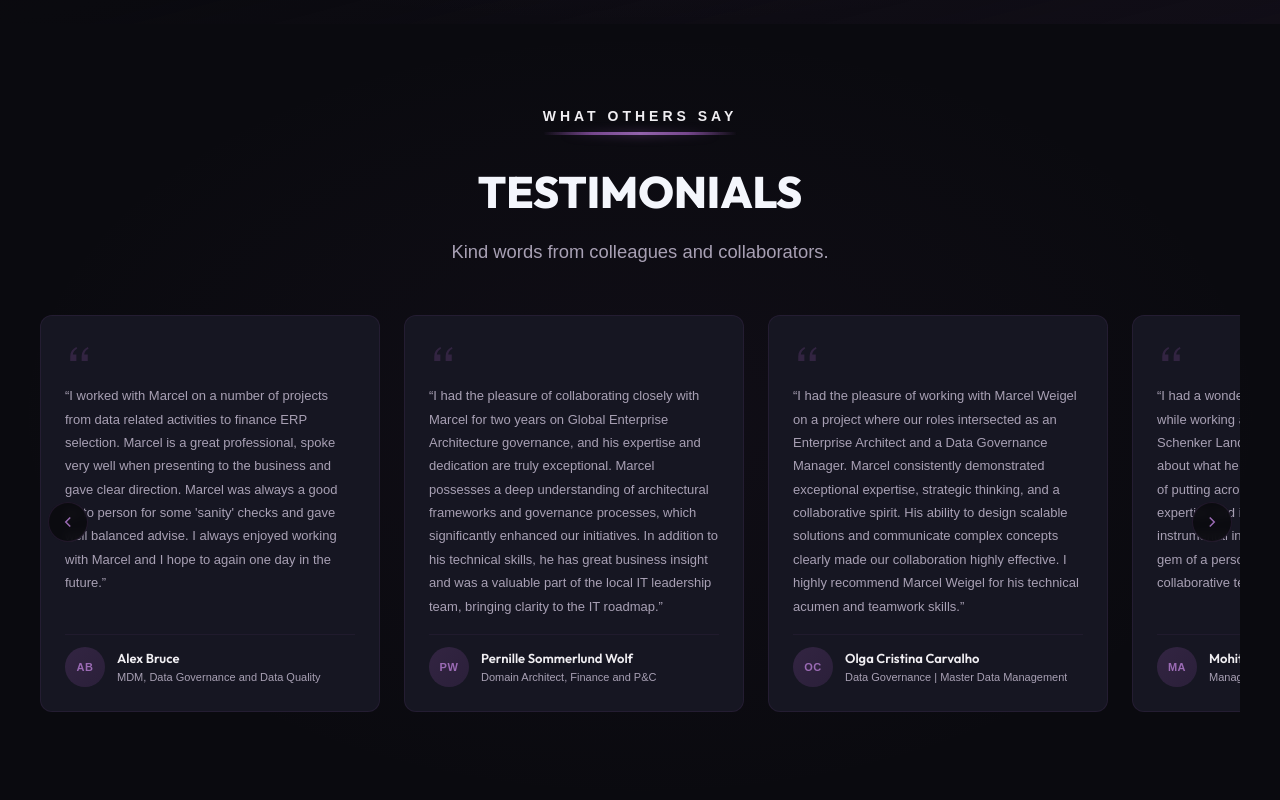
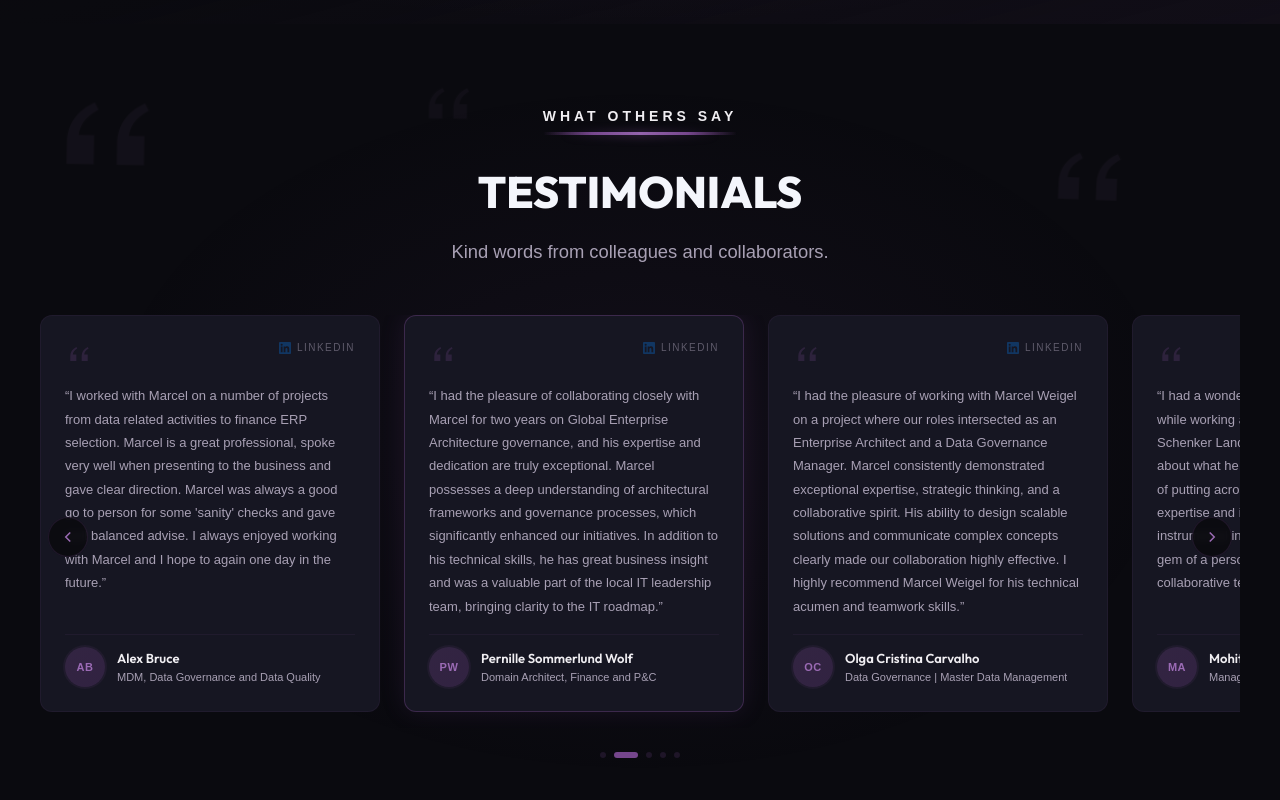
Before and after one commit to MW919/marcel-weigel-website, a Next.js app: page / in a window 1280 px wide. Shown: the part 2780-3580 px from the top of the page. Built offline with nearby package versions, Linux system fonts and the light colour scheme; no server answers; a web font is replaced by a local one.

Commit message:
Add files via upload

```diff
--- a/components/Testimonials.js
+++ b/components/Testimonials.js
@@ -35,25 +35,103 @@ const testimonials = [
   }
 ];
 
-function QuoteIcon({ className }) {
+// Floating quote marks background
+function FloatingQuotes() {
+  const marks = [
+    { x: '8%', y: '15%', size: 120, delay: 0, duration: 18 },
+    { x: '85%', y: '20%', size: 90, delay: 3, duration: 22 },
+    { x: '50%', y: '70%', size: 100, delay: 6, duration: 20 },
+    { x: '20%', y: '75%', size: 70, delay: 9, duration: 16 },
+    { x: '75%', y: '60%', size: 80, delay: 2, duration: 24 },
+    { x: '35%', y: '10%', size: 60, delay: 5, duration: 19 },
+  ];
+
   return (
-    <svg width="28" height="28" viewBox="0 0 32 32" fill="none" className={className}>
-      <path d="M6 18.5C6 13.8 8.4 10.2 13 8L14 9.8C10.2 12 9.2 14.4 9 16.5H13V24H6V18.5ZM19 18.5C19 13.8 21.4 10.2 26 8L27 9.8C23.2 12 22.2 14.4 22 16.5H26V24H19V18.5Z" fill="currentColor" />
-    </svg>
+    <div className="absolute inset-0 overflow-hidden pointer-events-none">
+      {marks.map((m, i) => (
+        <svg
+          key={i}
+          width={m.size}
+          height={m.size}
+          viewBox="0 0 32 32"
+          fill="none"
+          className="absolute"
+          style={{
+            left: m.x,
+            top: m.y,
+            opacity: 0.04,
+            animation: `floatQuote ${m.duration}s ease-in-out ${m.delay}s infinite`,
+            transform: 'translate(-50%, -50%)',
+          }}
+        >
+          <path
+            d="M6 18.5C6 13.8 8.4 10.2 13 8L14 9.8C10.2 12 9.2 14.4 9 16.5H13V24H6V18.5ZM19 18.5C19 13.8 21.4 10.2 26 8L27 9.8C23.2 12 22.2 14.4 22 16.5H26V24H19V18.5Z"
+            fill="#9b6bb5"
+          />
+        </svg>
+      ))}
+    </div>
+  );
+}
+
+// LinkedIn mini icon
+function LinkedInBadge() {
+  return (
+    <div className="flex items-center gap-1.5 text-[10px] tracking-[1.5px] uppercase text-brand-muted/50">
+      <svg width="12" height="12" viewBox="0 0 24 24" fill="currentColor" className="text-[#0A66C2]/40">
+        <path d="M20.447 20.452h-3.554v-5.569c0-1.328-.027-3.037-1.852-3.037-1.853 0-2.136 1.445-2.136 2.939v5.667H9.351V9h3.414v1.561h.046c.477-.9 1.637-1.85 3.37-1.85 3.601 0 4.267 2.37 4.267 5.455v6.286zM5.337 7.433a2.062 2.062 0 0 1-2.063-2.065 2.064 2.064 0 1 1 2.063 2.065zm1.782 13.019H3.555V9h3.564v11.452zM22.225 0H1.771C.792 0 0 .774 0 1.729v20.542C0 23.227.792 24 1.771 24h20.451C23.2 24 24 23.227 24 22.271V1.729C24 .774 23.2 0 22.222 0h.003z"/>
+      </svg>
+      <span>LinkedIn</span>
+    </div>
   );
 }
 
 export default function Testimonials() {
   const scrollRef = useRef(null);
+  const sectionRef = useRef(null);
   const [canScrollLeft, setCanScrollLeft] = useState(false);
   const [canScrollRight, setCanScrollRight] = useState(true);
+  const [visible, setVisible] = useState(false);
+  const [activeIndex, setActiveIndex] = useState(0);
 
   const checkScroll = () => {
     const el = scrollRef.current;
     if (!el) return;
     setCanScrollLeft(el.scrollLeft > 10);
     setCanScrollRight(el.scrollLeft < el.scrollWidth - el.clientWidth - 10);
+
+    // Determine which card is most centered
+    const cards = el.children;
+    const center = el.scrollLeft + el.clientWidth / 2;
+    let closest = 0;
+    let closestDist = Infinity;
+    for (let i = 0; i < cards.length; i++) {
+      const cardCenter = cards[i].offsetLeft + cards[i].offsetWidth / 2;
+      const dist = Math.abs(cardCenter - center);
+      if (dist < closestDist) {
+        closestDist = dist;
+        closest = i;
+      }
+    }
+    setActiveIndex(closest);
   };
+
+  // Intersection observer for entrance animation
+  useEffect(() => {
+    const observer = new IntersectionObserver(
+      (entries) => {
+        entries.forEach((e) => {
+          if (e.isIntersecting) {
+            setVisible(true);
+            observer.unobserve(e.target);
+          }
+        });
+      },
+      { threshold: 0.15 }
+    );
+    if (sectionRef.current) observer.observe(sectionRef.current);
+    return () => observer.disconnect();
+  }, []);
 
   useEffect(() => {
     const el = scrollRef.current;
@@ -75,13 +153,22 @@ export default function Testimonials() {
   };
 
   return (
-    <section className="py-20 px-0 bg-brand-bg relative overflow-hidden">
-      {/* Background accent */}
-      <div className="absolute inset-0 bg-[radial-gradient(ellipse_at_center,rgba(117,70,140,0.06)_0%,transparent_70%)]" />
+    <section ref={sectionRef} className="py-20 px-0 bg-brand-bg relative overflow-hidden">
+      {/* Floating quote marks background */}
+      <FloatingQuotes />
+
+      {/* Radial glow */}
+      <div className="absolute inset-0 bg-[radial-gradient(ellipse_at_center,rgba(117,70,140,0.08)_0%,transparent_60%)]" />
 
       <div className="relative z-[1] max-w-[1200px] mx-auto">
         {/* Header */}
-        <div className="text-center mb-12 px-4">
+        <div
+          className="text-center mb-12 px-4 transition-all duration-700"
+          style={{
+            opacity: visible ? 1 : 0,
+            transform: visible ? 'translateY(0)' : 'translateY(30px)',
+          }}
+        >
           <span className="font-heading text-[14px] font-bold tracking-[4px] uppercase text-brand-text relative inline-block pb-2 mb-6">
             WHAT OTHERS SAY
             <span className="absolute bottom-0 left-0 right-0 h-[3px] rounded-sm" style={{ background: 'linear-gradient(90deg, transparent, #75468c, #9b6bb5, #75468c, transparent)' }} />
@@ -95,9 +182,9 @@ export default function Testimonials() {
           </p>
         </div>
 
-        {/* Cards with scroll arrows */}
+        {/* Cards */}
         <div className="relative">
-          {/* Left arrow */}
+          {/* Desktop arrows */}
           <button
             onClick={() => scroll(-1)}
             className={`hidden md:flex absolute left-2 top-1/2 -translate-y-1/2 z-10 w-10 h-10 rounded-full bg-brand-bg/90 border border-accent/20 items-center justify-center transition-all duration-300 backdrop-blur-sm cursor-pointer hover:border-accent/50 hover:bg-accent/10 ${canScrollLeft ? 'opacity-100' : 'opacity-0 pointer-events-none'}`}
@@ -105,8 +192,6 @@ export default function Testimonials() {
           >
             <svg width="18" height="18" viewBox="0 0 24 24" fill="none" stroke="currentColor" strokeWidth="2" className="text-accent-light"><path d="M15 18l-6-6 6-6"/></svg>
           </button>
-
-          {/* Right arrow */}
           <button
             onClick={() => scroll(1)}
             className={`hidden md:flex absolute right-2 top-1/2 -translate-y-1/2 z-10 w-10 h-10 rounded-full bg-brand-bg/90 border border-accent/20 items-center justify-center transition-all duration-300 backdrop-blur-sm cursor-pointer hover:border-accent/50 hover:bg-accent/10 ${canScrollRight ? 'opacity-100' : 'opacity-0 pointer-events-none'}`}
@@ -125,7 +210,7 @@ export default function Testimonials() {
             </div>
           </div>
 
-          {/* Scrollable container */}
+          {/* Scrollable cards */}
           <div
             ref={scrollRef}
             className="flex gap-6 overflow-x-auto px-6 md:px-14 pb-4 scroll-smooth"
@@ -134,22 +219,37 @@ export default function Testimonials() {
             {testimonials.map((t, i) => (
               <div
                 key={i}
-                className="min-w-[300px] max-w-[340px] flex-shrink-0"
-                style={{ scrollSnapAlign: 'start' }}
+                className="min-w-[300px] max-w-[340px] flex-shrink-0 transition-all duration-500"
+                style={{
+                  scrollSnapAlign: 'start',
+                  opacity: visible ? 1 : 0,
+                  transform: visible ? 'translateY(0)' : 'translateY(40px)',
+                  transitionDelay: visible ? `${i * 120}ms` : '0ms',
+                }}
               >
-                <div className="h-full rounded-xl border border-accent/15 bg-brand-card p-6 flex flex-col gap-4 transition-all duration-300 hover:border-accent/30 hover:shadow-[0_4px_20px_rgba(117,70,140,0.1)]">
-                  {/* Quote icon */}
-                  <QuoteIcon className="text-accent/30 flex-shrink-0" />
+                <div
+                  className={`h-full rounded-xl border bg-brand-card p-6 flex flex-col gap-4 transition-all duration-500 ${
+                    activeIndex === i
+                      ? 'border-accent/40 shadow-[0_0_25px_rgba(117,70,140,0.15)]'
+                      : 'border-accent/10 hover:border-accent/25'
+                  }`}
+                >
+                  {/* Top row: quote icon + LinkedIn badge */}
+                  <div className="flex items-start justify-between">
+                    <svg width="28" height="28" viewBox="0 0 32 32" fill="none" className="text-accent/25 flex-shrink-0">
+                      <path d="M6 18.5C6 13.8 8.4 10.2 13 8L14 9.8C10.2 12 9.2 14.4 9 16.5H13V24H6V18.5ZM19 18.5C19 13.8 21.4 10.2 26 8L27 9.8C23.2 12 22.2 14.4 22 16.5H26V24H19V18.5Z" fill="currentColor" />
+                    </svg>
+                    <LinkedInBadge />
+                  </div>
 
-                  {/* Quote text */}
+                  {/* Quote */}
                   <p className="font-body text-[13px] leading-[1.8] text-brand-muted flex-grow">
                     &ldquo;{t.quote}&rdquo;
                   </p>
 
                   {/* Author */}
                   <div className="flex items-center gap-3 pt-3 border-t border-accent/10">
-                    {/* Avatar circle with initials */}
-                    <div className="w-10 h-10 rounded-full bg-gradient-to-br from-accent/30 to-accent-dark/30 flex items-center justify-center flex-shrink-0">
+                    <div className="w-10 h-10 rounded-full bg-gradient-to-br from-accent/30 to-accent-dark/40 flex items-center justify-center flex-shrink-0 ring-2 ring-accent/10">
                       <span className="font-heading text-[11px] font-bold tracking-wider text-accent-light">
                         {t.initials}
                       </span>
@@ -163,12 +263,32 @@ export default function Testimonials() {
               </div>
             ))}
           </div>
+
+          {/* Dot indicators */}
+          <div className="flex justify-center gap-2 mt-6">
+            {testimonials.map((_, i) => (
+              <div
+                key={i}
+                className={`h-1.5 rounded-full transition-all duration-300 ${
+                  activeIndex === i
+                    ? 'w-6 bg-accent'
+                    : 'w-1.5 bg-accent/20'
+                }`}
+              />
+            ))}
+          </div>
         </div>
       </div>
 
-      {/* Hide scrollbar */}
+      {/* Hide scrollbar + float animation */}
       <style jsx>{`
         div::-webkit-scrollbar { display: none; }
+        @keyframes floatQuote {
+          0%, 100% { transform: translate(-50%, -50%) rotate(0deg) scale(1); opacity: 0.04; }
+          25% { transform: translate(-50%, calc(-50% - 15px)) rotate(3deg) scale(1.05); opacity: 0.06; }
+          50% { transform: translate(calc(-50% + 10px), calc(-50% - 8px)) rotate(-2deg) scale(1); opacity: 0.04; }
+          75% { transform: translate(calc(-50% - 8px), calc(-50% + 12px)) rotate(2deg) scale(0.95); opacity: 0.05; }
+        }
       `}</style>
     </section>
   );
```
